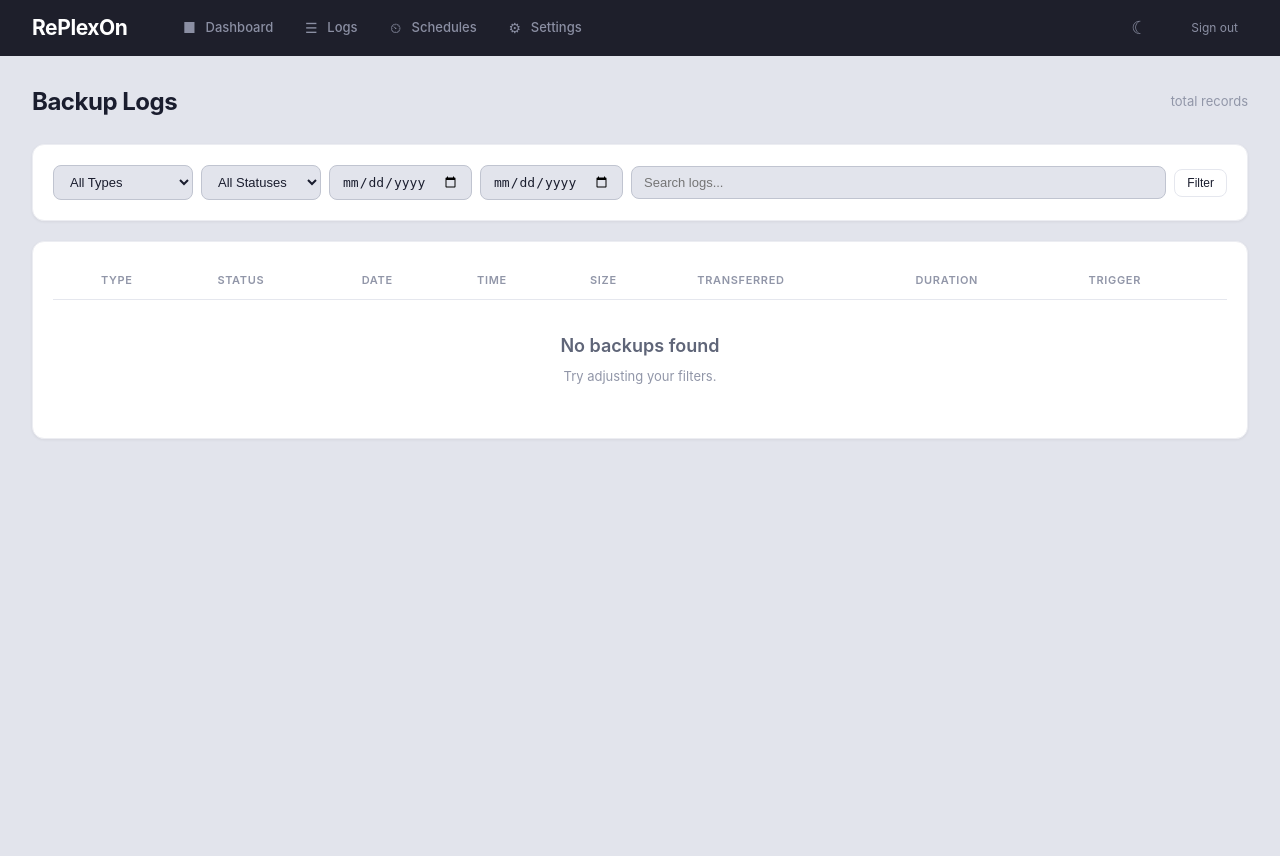
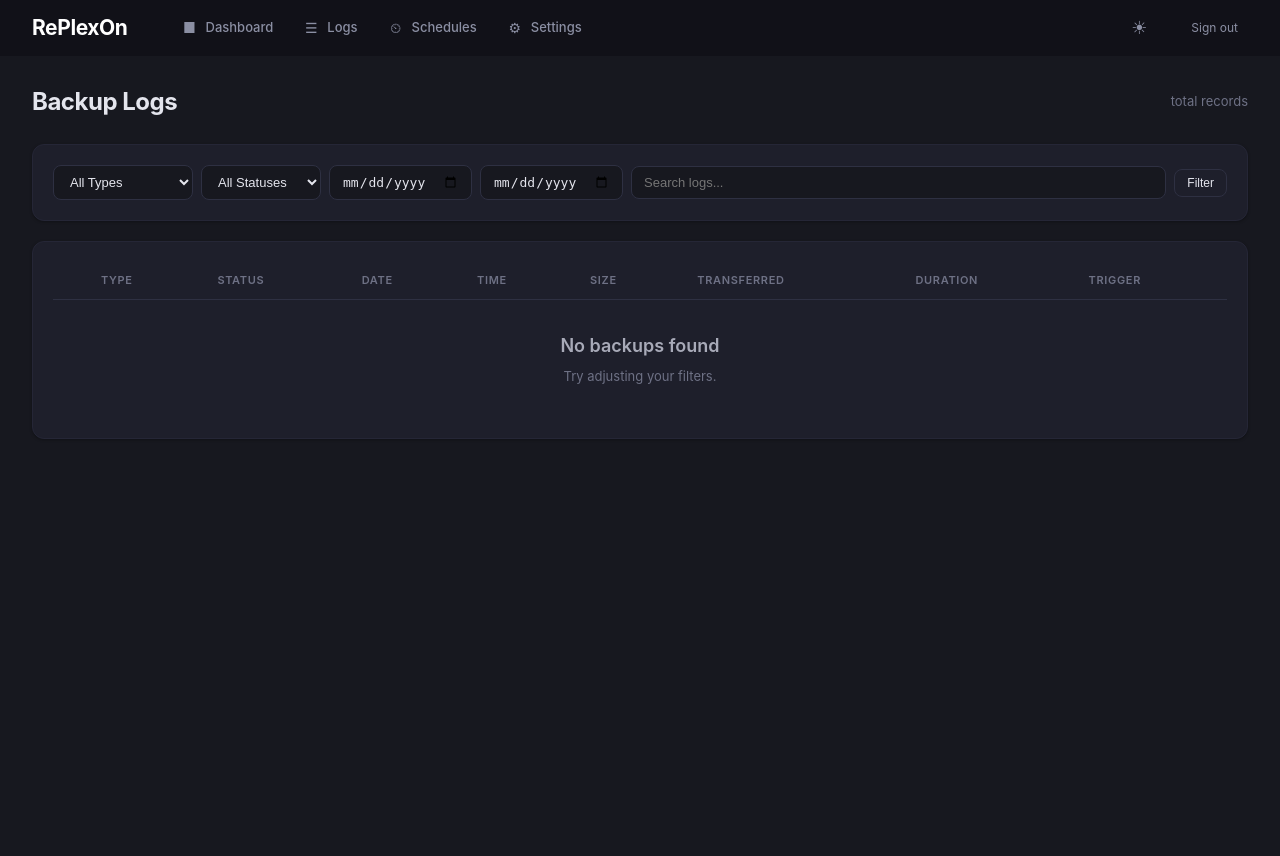
Before and after one commit to wickedhardflip/replexon, a FastAPI app: template app/templates/pages/logs.html in a window 1280 px wide. Run offline with FastAPI, Linux system fonts and the light colour scheme; the template is opened without the code that fills it, so the values that code supplies are empty.

Commit message:
feat: make dark mode the default theme
New visitors see dark mode by default. Light mode still available via
toggle and persists in localStorage once chosen.

```diff
--- a/app/templates/base.html
+++ b/app/templates/base.html
@@ -8,7 +8,7 @@
     <script>
         (function() {
             var t = localStorage.getItem('theme');
-            if (t === 'dark') document.documentElement.setAttribute('data-theme', 'dark');
+            if (t !== 'light') document.documentElement.setAttribute('data-theme', 'dark');
         })();
     </script>
     <script src="/static/js/htmx.min.js" defer></script>
```
